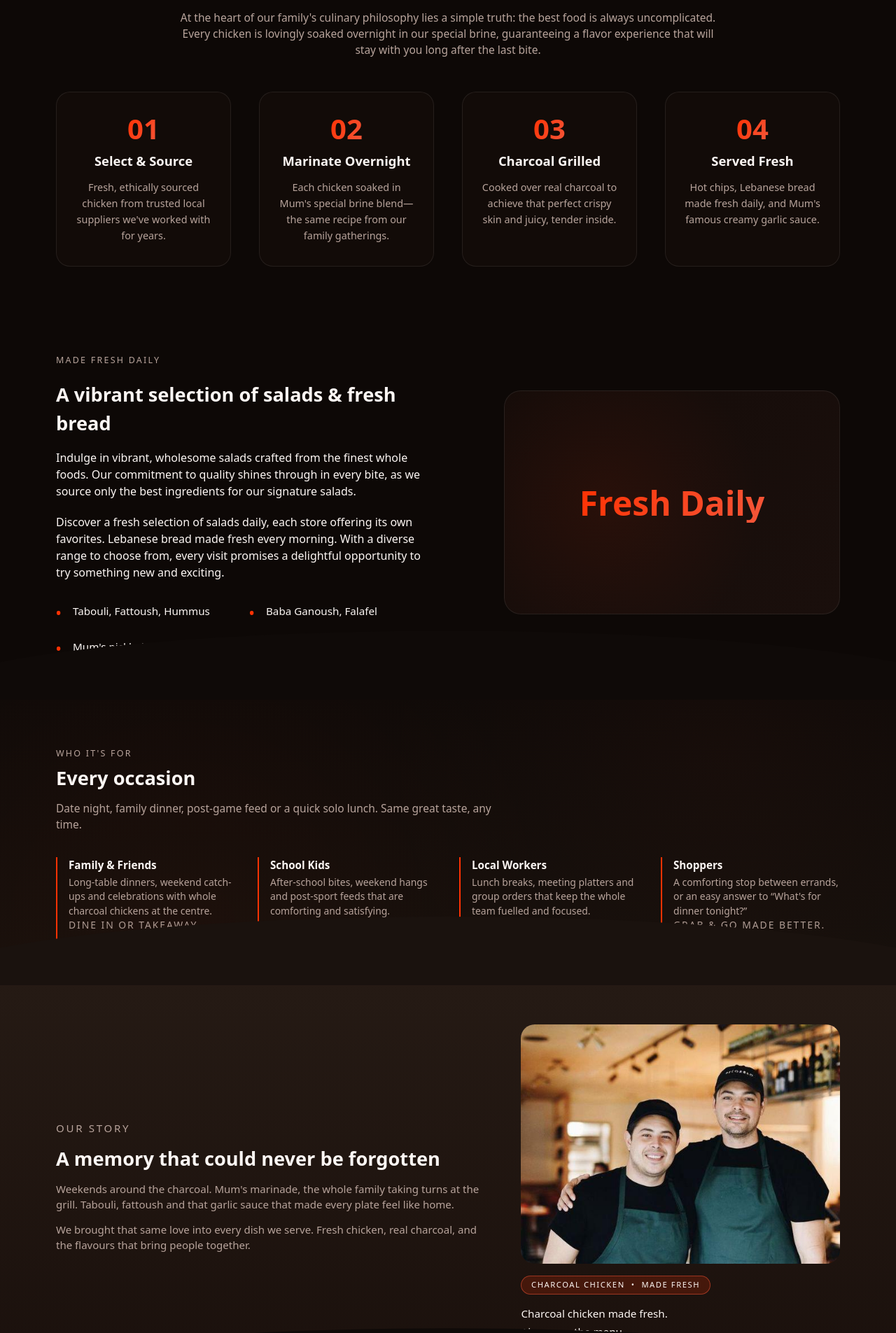
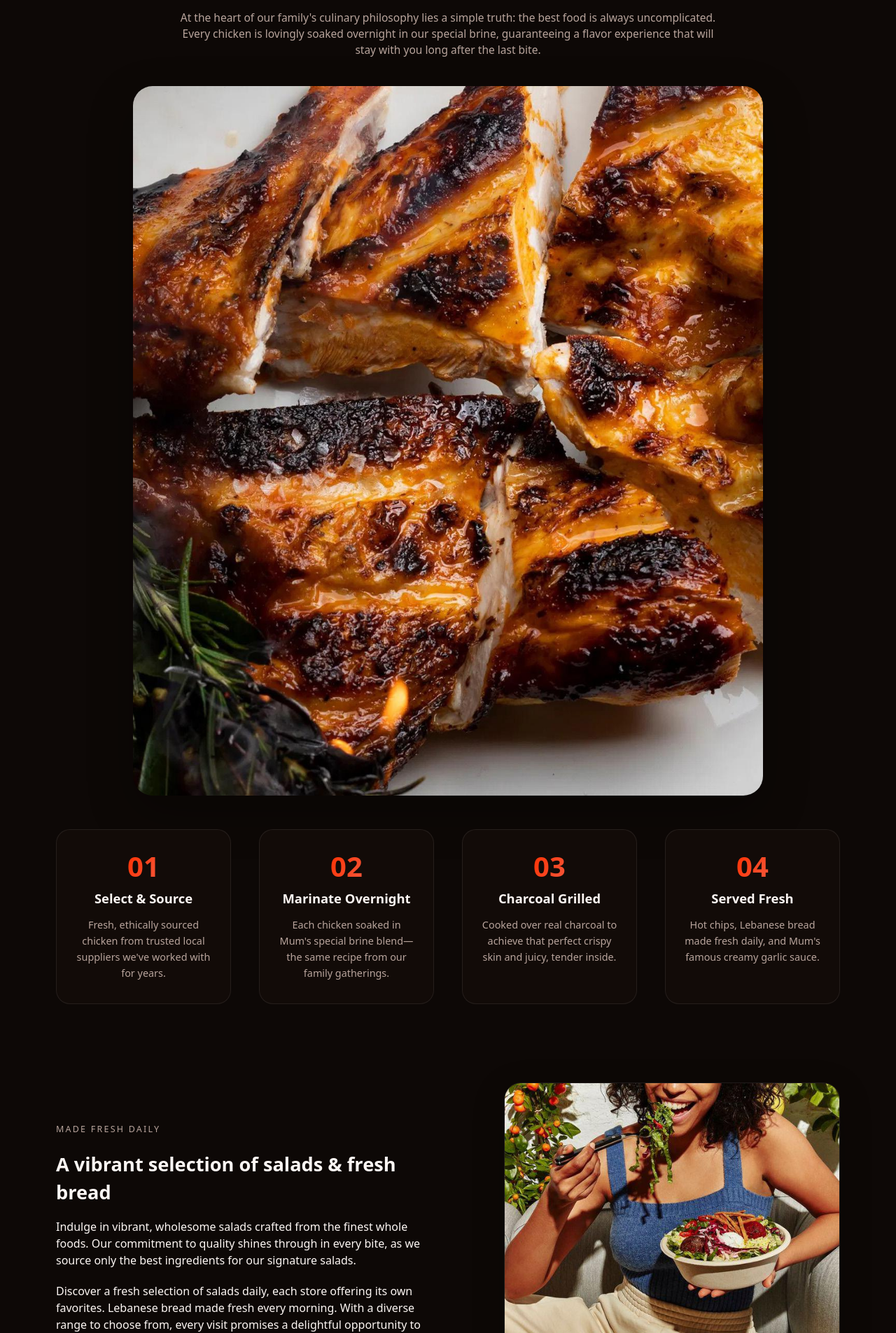
Before and after one commit to OuadiAMine/Eljajj, a React (Vite) app: page / in a window 1280 px wide. Shown: the part 1995-3900 px from the top of the page at 70% size. Built offline with nearby package versions, Linux system fonts and the light colour scheme.

Commit message:
Add relevant food images to The Secret and Made Fresh Daily sections

```diff
--- a/src/App.css
+++ b/src/App.css
@@ -890,6 +890,21 @@
   margin-right: auto;
 }
 
+.secret-feature-img {
+  max-width: 900px;
+  margin: 2.5rem auto;
+  border-radius: 1.75rem;
+  overflow: hidden;
+  box-shadow: 0 24px 64px rgba(0, 0, 0, 0.3);
+}
+
+.secret-feature-img img {
+  width: 100%;
+  height: auto;
+  display: block;
+  object-fit: cover;
+}
+
 .process-grid {
   display: grid;
   grid-template-columns: repeat(auto-fit, minmax(240px, 1fr));
@@ -981,33 +996,20 @@
   display: flex;
   align-items: center;
   justify-content: center;
-  min-height: 320px;
-  background: linear-gradient(135deg, var(--color-surface-soft), var(--color-surface));
+  min-height: 420px;
   border-radius: 1.5rem;
   border: 1px solid var(--border-subtle);
   position: relative;
   overflow: hidden;
+  box-shadow: 0 12px 48px rgba(0, 0, 0, 0.2);
 }
 
-.split-visual::before {
-  content: '';
-  position: absolute;
-  inset: 0;
-  background: radial-gradient(circle at 30% 50%, rgba(255, 50, 3, 0.08), transparent 60%);
-  pointer-events: none;
-}
-
-.fresh-badge {
-  font-size: 3rem;
-  font-weight: 800;
-  background: linear-gradient(120deg, var(--color-primary), var(--color-accent));
-  -webkit-background-clip: text;
-  background-clip: text;
-  color: transparent;
-  text-align: center;
-  line-height: 1.2;
-  position: relative;
-  z-index: 1;
+.fresh-visual-img {
+  width: 100%;
+  height: 100%;
+  object-fit: cover;
+  object-position: center;
+  display: block;
 }
 
 .values-grid {
--- a/src/App.jsx
+++ b/src/App.jsx
@@ -21,6 +21,12 @@ import galleryImg1 from './assets/media/img62.jpg'
 import galleryImg2 from './assets/media/img102.jpg'
 import galleryImg3 from './assets/media/img114.jpg'
 import galleryImg4 from './assets/media/img132.jpg'
+// The Secret section - grilled chicken close-up
+import secretImg from './assets/media/img19.jpg'
+// Made Fresh Daily - person enjoying salad
+import freshDailyImg from './assets/media/img145.jpg'
+// Takeaway bags
+import takeawayImg from './assets/media/img60.jpg'
 
 const MEDIA = {
   logo: logoImg,
@@ -32,6 +38,9 @@ const MEDIA = {
   produce: imgProduce,
   storyImg,
   gallery: [galleryImg1, galleryImg2, galleryImg3, galleryImg4],
+  secretImg,
+  freshDailyImg,
+  takeawayImg,
 }
 
 function App() {
@@ -264,6 +273,10 @@ function App() {
               </p>
             </header>
 
+            <div className="secret-feature-img">
+              <img src={MEDIA.secretImg} alt="Perfectly grilled charcoal chicken" />
+            </div>
+
             <div className="process-grid">
               <div className="process-step">
                 <span className="process-number">01</span>
@@ -313,7 +326,7 @@ function App() {
                 </ul>
               </div>
               <div className="split-visual">
-                <div className="fresh-badge">Fresh Daily</div>
+                <img src={MEDIA.freshDailyImg} alt="Enjoying fresh salad" className="fresh-visual-img" />
               </div>
             </div>
           </div>
```
